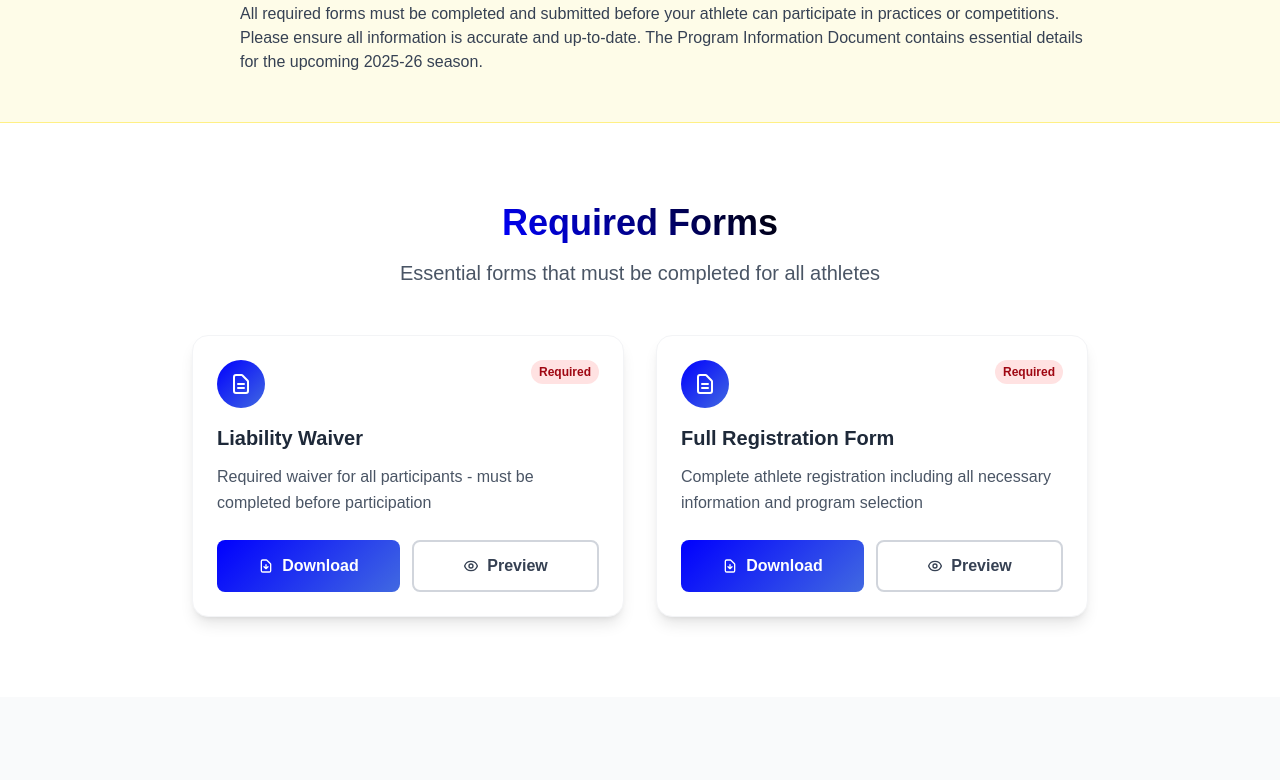
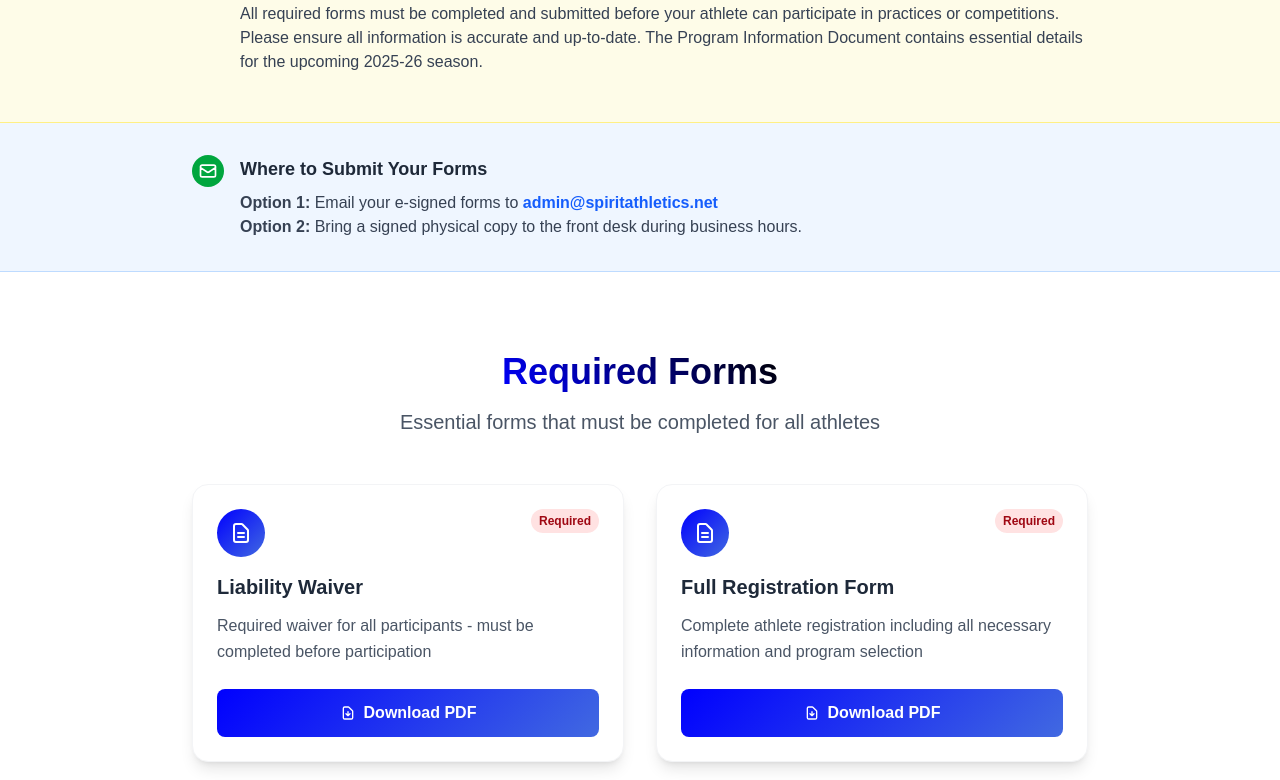
Before and after one commit to tbagwill/spiritathletics-web, a Next.js app: page /forms in a window 1280 px wide. Shown: the part 485-1265 px from the top of the page. Built offline with nearby package versions, Linux system fonts and the light colour scheme; no server answers.

Commit message:
Add waiver PDF and update forms page
- Add SPIRIT ATHLETICS WAIVER-RELEASE.pdf to repository

- Remove non-functional preview button from all forms

- Add prominent submission info section with email and physical options

- Update help email to admin@spiritathletics.net

```diff
--- a/src/app/forms/page.tsx
+++ b/src/app/forms/page.tsx
@@ -78,6 +78,27 @@ export default function Forms() {
         </div>
       </section>
 
+      {/* Submission Info */}
+      <section className="py-8 px-4 bg-blue-50 border-b border-blue-200">
+        <div className="max-w-4xl mx-auto">
+          <div className="flex items-start space-x-4 animate-fade-in-up">
+            <div className="w-8 h-8 rounded-full flex items-center justify-center flex-shrink-0 bg-green-600">
+              <svg className="w-5 h-5 text-white" fill="none" stroke="currentColor" viewBox="0 0 24 24">
+                <path strokeLinecap="round" strokeLinejoin="round" strokeWidth={2} d="M3 8l7.89 5.26a2 2 0 002.22 0L21 8M5 19h14a2 2 0 002-2V7a2 2 0 00-2-2H5a2 2 0 00-2 2v10a2 2 0 002 2z" />
+              </svg>
+            </div>
+            <div>
+              <h3 className="text-lg font-semibold text-gray-800 mb-2">Where to Submit Your Forms</h3>
+              <p className="text-gray-700">
+                <strong>Option 1:</strong> Email your e-signed forms to <a href="mailto:admin@spiritathletics.net" className="text-blue-600 hover:underline font-semibold">admin@spiritathletics.net</a>
+                <br />
+                <strong>Option 2:</strong> Bring a signed physical copy to the front desk during business hours.
+              </p>
+            </div>
+          </div>
+        </div>
+      </section>
+
       {/* Forms Categories */}
       {formCategories.map((category, categoryIndex) => (
         <section key={categoryIndex} className={`py-20 px-4 ${categoryIndex % 2 === 0 ? 'bg-white' : 'bg-gray-50'}`}>
@@ -112,10 +133,9 @@ export default function Forms() {
                   <h3 className="text-xl font-bold text-gray-800 mb-3">{form.name}</h3>
                   <p className="text-gray-600 mb-6 leading-relaxed">{form.description}</p>
 
-                  <div className="flex flex-col sm:flex-row gap-3">
                   <a
                     href={`/documents/${form.filename}`}
-                      className="flex-1 inline-flex items-center justify-center px-4 py-3 text-white font-semibold rounded-lg transition-all duration-300 hover:scale-105"
+                    className="w-full inline-flex items-center justify-center px-4 py-3 text-white font-semibold rounded-lg transition-all duration-300 hover:scale-105"
                     style={{ background: 'linear-gradient(135deg, #0000FE, #4169E1)' }}
                     target="_blank"
                     rel="noopener noreferrer"
@@ -123,16 +143,8 @@ export default function Forms() {
                     <svg className="w-4 h-4 mr-2" fill="none" stroke="currentColor" viewBox="0 0 24 24">
                       <path strokeLinecap="round" strokeLinejoin="round" strokeWidth={2} d="M12 10v6m0 0l-3-3m3 3l3-3m2 8H7a2 2 0 01-2-2V5a2 2 0 012-2h5.586a1 1 0 01.707.293l5.414 5.414a1 1 0 01.293.707V19a2 2 0 01-2 2z" />
                     </svg>
-                      Download
+                    Download PDF
                   </a>
-                    <button className="flex-1 inline-flex items-center justify-center px-4 py-3 border-2 border-gray-300 text-gray-700 font-semibold rounded-lg hover:border-blue-500 hover:text-blue-500 transition-all duration-300">
-                      <svg className="w-4 h-4 mr-2" fill="none" stroke="currentColor" viewBox="0 0 24 24">
-                        <path strokeLinecap="round" strokeLinejoin="round" strokeWidth={2} d="M15 12a3 3 0 11-6 0 3 3 0 016 0z" />
-                        <path strokeLinecap="round" strokeLinejoin="round" strokeWidth={2} d="M2.458 12C3.732 7.943 7.523 5 12 5c4.478 0 8.268 2.943 9.542 7-1.274 4.057-5.064 7-9.542 7-4.477 0-8.268-2.943-9.542-7z" />
-                      </svg>
-                      Preview
-                    </button>
-                  </div>
                 </div>
               ))}
             </div>
@@ -165,7 +177,7 @@ export default function Forms() {
                 2
               </div>
               <h3 className="text-xl font-bold text-gray-800 mb-4">Submit Forms</h3>
-              <p className="text-gray-600">Email completed forms to hdcspirit@aol.com or bring them to the front desk during business hours.</p>
+              <p className="text-gray-600">Email your e-signed forms to <strong>admin@spiritathletics.net</strong> or bring a signed physical copy to the front desk during business hours.</p>
             </div>
 
             {/* Step 3 */}
@@ -191,7 +203,7 @@ export default function Forms() {
           </p>
           <div className="flex flex-col sm:flex-row gap-4 justify-center animate-fade-in-up delay-300">
             <a
-              href="mailto:hdcspirit@aol.com?subject=Forms Help Request"
+              href="mailto:admin@spiritathletics.net?subject=Forms Help Request"
               className="bg-white text-black px-8 py-4 rounded-full font-semibold transition-all duration-300 transform hover:scale-105 shadow-lg"
             >
               Email for Help
```
Also changed, not shown: 1 other file (tests, documents, lock files or other folders). Lines whose indentation alone changed are shown as unchanged.
